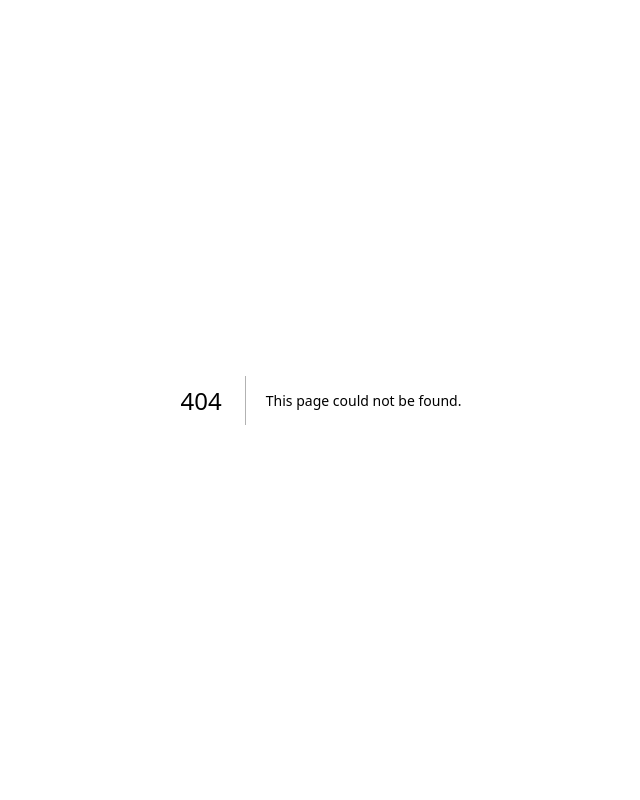
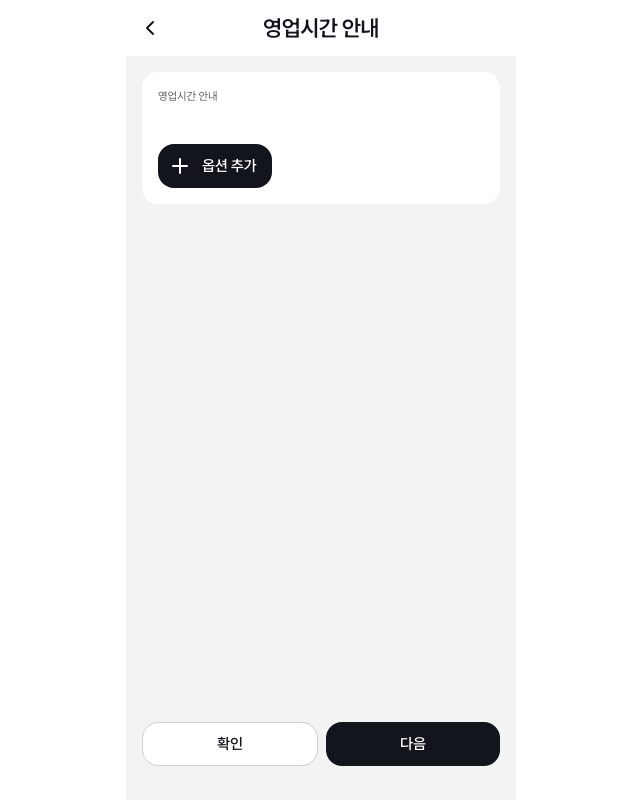
Before and after one commit to violetpay-social-seller/p3-web-seller, a Next.js app: page /seller/notice/business-hours in a window 1280 px wide. Before the commit this address had no page. Shown: the whole page, without its empty margins (319-959 px from the left). Built offline with nearby package versions, Linux system fonts and the light colour scheme.

Commit message:
feat: add notice item editor

```diff
--- /dev/null
+++ b/src/app/(seller)/seller/notice/[category]/page.tsx
@@ -0,0 +1,20 @@
+import { notFound } from "next/navigation";
+import { getNoticeCategory } from "@/features/notice/model/notice-categories";
+import { NoticeCategoryScreen } from "@/features/notice/ui/notice-category-screen";
+
+type NoticeCategoryPageProps = {
+  params: Promise<{ category: string }>;
+};
+
+export default async function NoticeCategoryPage({
+  params,
+}: NoticeCategoryPageProps) {
+  const { category: categorySlug } = await params;
+  const category = getNoticeCategory(categorySlug);
+
+  if (!category) {
+    notFound();
+  }
+
+  return <NoticeCategoryScreen category={category} />;
+}
--- /dev/null
+++ b/src/features/notice/model/notice-categories.ts
@@ -0,0 +1,23 @@
+export const noticeCategories = [
+  {
+    label: "픽업 및 배송 안내",
+    slug: "pickup-delivery",
+    type: "PICKUP_DELIVERY",
+  },
+  {
+    label: "디자인 제작 안내",
+    slug: "design-production",
+    type: "DESIGN_PRODUCTION",
+  },
+  { label: "결제 안내", slug: "payment", type: "PAYMENT" },
+  { label: "케이크 관리 안내", slug: "cake-care", type: "CAKE_CARE" },
+  { label: "영업시간 안내", slug: "business-hours", type: "BUSINESS_HOURS" },
+] as const;
+
+export type NoticeCategory = (typeof noticeCategories)[number];
+export type NoticeCategorySlug = NoticeCategory["slug"];
+export type NoticeType = NoticeCategory["type"];
+
+export function getNoticeCategory(slug: string) {
+  return noticeCategories.find((category) => category.slug === slug);
+}
--- /dev/null
+++ b/src/features/notice/model/notice-draft.ts
@@ -0,0 +1,37 @@
+import { create } from "zustand";
+import { createJSONStorage, persist } from "zustand/middleware";
+import type { NoticeType } from "@/features/notice/model/notice-categories";
+
+type NoticeDraftState = {
+  addItem: (type: NoticeType, content: string) => void;
+  itemsByType: Partial<Record<NoticeType, string[]>>;
+  updateItem: (type: NoticeType, index: number, content: string) => void;
+};
+
+export const useNoticeDraftStore = create<NoticeDraftState>()(
+  persist(
+    (set) => ({
+      addItem: (type, content) =>
+        set((state) => ({
+          itemsByType: {
+            ...state.itemsByType,
+            [type]: [...(state.itemsByType[type] ?? []), content],
+          },
+        })),
+      itemsByType: {},
+      updateItem: (type, index, content) =>
+        set((state) => ({
+          itemsByType: {
+            ...state.itemsByType,
+            [type]: (state.itemsByType[type] ?? []).map((item, itemIndex) =>
+              itemIndex === index ? content : item,
+            ),
+          },
+        })),
+    }),
+    {
+      name: "seller-notice-draft",
+      storage: createJSONStorage(() => sessionStorage),
+    },
+  ),
+);
--- /dev/null
+++ b/src/features/notice/ui/notice-category-screen.tsx
@@ -0,0 +1,133 @@
+"use client";
+
+import { Plus } from "lucide-react";
+import { useRouter } from "next/navigation";
+import { useState } from "react";
+import { Button } from "@/components/ui/button";
+import {
+  noticeCategories,
+  type NoticeCategory,
+} from "@/features/notice/model/notice-categories";
+import { useNoticeDraftStore } from "@/features/notice/model/notice-draft";
+import { NoticeItemInput } from "@/features/notice/ui/notice-item-input";
+import { OrderFormHeader } from "@/features/order-form/ui/order-form-header";
+
+type NoticeCategoryScreenProps = {
+  category: NoticeCategory;
+};
+
+const emptyItems: string[] = [];
+
+export function NoticeCategoryScreen({ category }: NoticeCategoryScreenProps) {
+  const router = useRouter();
+  const [isAdding, setIsAdding] = useState(false);
+  const [newContent, setNewContent] = useState("");
+  const items = useNoticeDraftStore(
+    (state) => state.itemsByType[category.type] ?? emptyItems,
+  );
+  const addItem = useNoticeDraftStore((state) => state.addItem);
+  const updateItem = useNoticeDraftStore((state) => state.updateItem);
+  const currentCategoryIndex = noticeCategories.findIndex(
+    (item) => item.type === category.type,
+  );
+  const nextCategory = noticeCategories[currentCategoryIndex + 1];
+  const isItemLimitReached = items.length >= 6;
+
+  const addNoticeItem = () => {
+    if (isItemLimitReached) {
+      return;
+    }
+
+    if (!isAdding) {
+      setIsAdding(true);
+      return;
+    }
+
+    const content = newContent.trim();
+    if (!content) {
+      return;
+    }
+
+    addItem(category.type, content);
+    setNewContent("");
+    setIsAdding(false);
+  };
+
+  return (
+    <main className="mx-auto flex min-h-dvh w-full max-w-[390px] flex-col bg-surface-subtle text-text-primary">
+      <div className="bg-surface-default">
+        <OrderFormHeader
+          backHref="/seller/notice"
+          showMenu={false}
+          title={category.label}
+        />
+      </div>
+      <section className="flex flex-1 overflow-y-auto p-4">
+        <div className="flex h-fit w-full flex-col gap-6 rounded-seller-md bg-surface-default p-4">
+          <div className="flex flex-col gap-4">
+            <p className="text-[11px] leading-4 font-medium tracking-[-0.11px] text-text-tertiary">
+              {category.label}
+            </p>
+            <div className="flex flex-col gap-1">
+              {items.map((item, index) => (
+                <NoticeItemInput
+                  key={`${category.type}-${index}`}
+                  onChange={(content) =>
+                    updateItem(category.type, index, content)
+                  }
+                  value={item}
+                />
+              ))}
+              {isAdding ? (
+                <NoticeItemInput
+                  onChange={setNewContent}
+                  onClear={() => setNewContent("")}
+                  value={newContent}
+                />
+              ) : null}
+            </div>
+          </div>
+          <Button
+            className="h-11 w-fit gap-0 overflow-hidden rounded-seller-md py-0 pr-4 pl-0 text-[15px] leading-5 font-semibold tracking-[-0.3px]"
+            disabled={isItemLimitReached || (isAdding && !newContent.trim())}
+            onClick={addNoticeItem}
+            size="md"
+          >
+            <span className="flex size-11 items-center justify-center">
+              <Plus aria-hidden="true" className="size-6" strokeWidth={2} />
+            </span>
+            옵션 추가
+          </Button>
+          {isItemLimitReached ? (
+            <p className="text-[11px] leading-4 font-medium tracking-[-0.11px] text-text-disabled">
+              최대 6개까지 추가할 수 있어요
+            </p>
+          ) : null}
+        </div>
+      </section>
+      <div className="flex gap-2 px-4 pt-4 pb-[34px]">
+        <Button
+          className="h-11 flex-1 rounded-seller-md text-[15px] font-semibold"
+          onClick={() => router.push("/seller/notice")}
+          size="md"
+          variant="outline"
+        >
+          확인
+        </Button>
+        <Button
+          className="h-11 flex-1 rounded-seller-md text-[15px] font-semibold"
+          onClick={() =>
+            router.push(
+              nextCategory
+                ? `/seller/notice/${nextCategory.slug}`
+                : "/seller/notice",
+            )
+          }
+          size="md"
+        >
+          다음
+        </Button>
+      </div>
+    </main>
+  );
+}
--- a/src/features/notice/ui/notice-home-screen.tsx
+++ b/src/features/notice/ui/notice-home-screen.tsx
@@ -2,19 +2,14 @@
 
 import { Button } from "@/components/ui/button";
 import { SettingRow } from "@/components/ui/setting-row/setting-row";
+import { noticeCategories } from "@/features/notice/model/notice-categories";
+import { useNoticeDraftStore } from "@/features/notice/model/notice-draft";
 import { useStoreManagementStatusQuery } from "@/features/store/queries";
 import { OrderFormHeader } from "@/features/order-form/ui/order-form-header";
 
-const noticeItems = [
-  "픽업 및 배송 안내",
-  "디자인 제작 안내",
-  "결제 안내",
-  "케이크 관리 안내",
-  "영업시간 안내",
-];
-
 export function NoticeHomeScreen() {
   const statusQuery = useStoreManagementStatusQuery();
+  const itemsByType = useNoticeDraftStore((state) => state.itemsByType);
   const storeName = statusQuery.data?.storeName ?? "스토어";
 
   return (
@@ -30,8 +25,15 @@ export function NoticeHomeScreen() {
           </p>
         </div>
         <div className="space-y-2">
-          {noticeItems.map((label) => (
-            <SettingRow completed key={label} label={label} />
+          {noticeCategories.map((category) => (
+            <SettingRow
+              completed={
+                itemsByType[category.type]?.some((item) => item.trim()) ?? false
+              }
+              href={`/seller/notice/${category.slug}`}
+              key={category.type}
+              label={category.label}
+            />
           ))}
         </div>
       </section>
@@ -48,7 +50,7 @@ export function NoticeHomeScreen() {
           disabled
           size="md"
         >
-          Placeholder
+          저장
         </Button>
       </div>
     </main>
--- /dev/null
+++ b/src/features/notice/ui/notice-item-input.tsx
@@ -0,0 +1,41 @@
+import { X } from "lucide-react";
+import { Input } from "@/components/ui/input";
+
+type NoticeItemInputProps = {
+  onChange: (content: string) => void;
+  onClear?: () => void;
+  value: string;
+};
+
+export function NoticeItemInput({
+  onChange,
+  onClear,
+  value,
+}: NoticeItemInputProps) {
+  return (
+    <label className="flex flex-col items-end gap-1">
+      <span className="relative w-full">
+        <Input
+          className="border-0 bg-surface-subtle px-4 pr-12 text-seller-heading-md font-semibold tracking-[-0.54px] placeholder:text-text-unavailable"
+          maxLength={100}
+          onChange={(event) => onChange(event.target.value)}
+          placeholder="공지 내용을 입력해주세요"
+          value={value}
+        />
+        {onClear && value ? (
+          <button
+            aria-label="입력한 공지 내용 지우기"
+            className="absolute top-1/2 right-0 flex size-12 -translate-y-1/2 items-center justify-center text-text-secondary"
+            onClick={onClear}
+            type="button"
+          >
+            <X aria-hidden="true" className="size-4" strokeWidth={2} />
+          </button>
+        ) : null}
+      </span>
+      <span className="text-[11px] leading-4 font-medium tracking-[-0.11px] text-text-secondary">
+        {value.length}/100
+      </span>
+    </label>
+  );
+}
```
